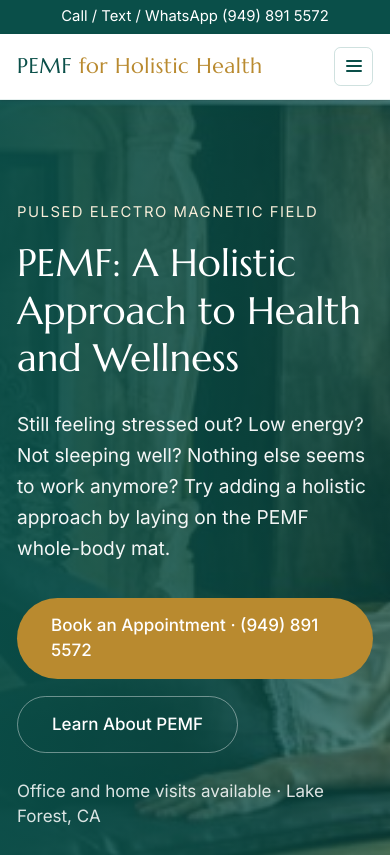
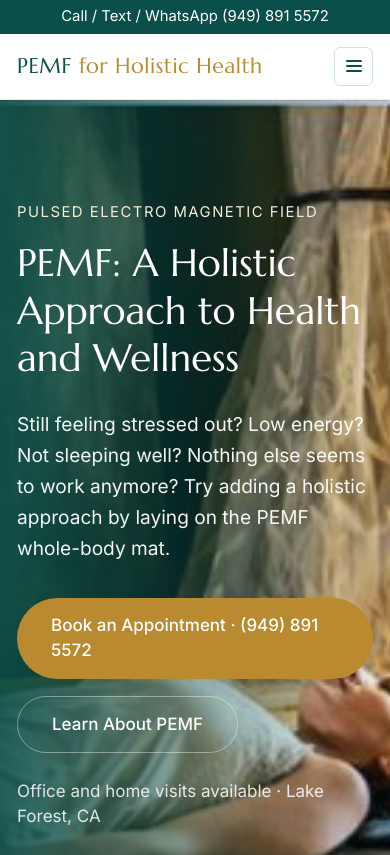
Before and after one commit to dary132/pemf-holistic-health, a Next.js app: page / in a window 390 px wide. Shown: the top 855 px of the page. Built offline with nearby package versions, Linux system fonts and the light colour scheme.

Commit message:
Show hero photo at full strength and pin it as the link preview image

```diff
--- a/app/layout.tsx
+++ b/app/layout.tsx
@@ -15,6 +15,7 @@ const body = Inter({
 });
 
 export const metadata: Metadata = {
+  metadataBase: new URL("https://pemfforholistichealth.com"),
   title: `${site.name} | Lake Forest, CA`,
   description:
     "PEMF, a holistic approach to health and wellness. Whole-body PEMF sessions for energy, sleep, relaxation, sports performance, and pets. Office and home visits available in Lake Forest, CA.",
--- a/app/page.tsx
+++ b/app/page.tsx
@@ -87,13 +87,13 @@ export default function Home() {
             alt="Whole-body PEMF mat session at home"
             fill
             priority
-            className="object-cover opacity-40"
+            className="object-cover object-[70%_center] md:object-center"
           />
           <div
             aria-hidden="true"
-            className="absolute inset-0 bg-gradient-to-r from-brand-dark/85 via-brand-dark/60 to-brand-dark/25"
+            className="absolute inset-0 bg-gradient-to-r from-brand-dark/90 via-brand-dark/45 to-brand-dark/5"
           />
-          <div className="relative mx-auto max-w-6xl px-4 py-24 sm:py-32">
+          <div className="relative mx-auto max-w-6xl px-4 pt-24 pb-52 sm:py-32">
             <p className="text-accent-light tracking-widest uppercase text-sm mb-4">
               Pulsed Electro Magnetic Field
             </p>
```
Also changed, not shown: app/opengraph-image.jpg (added).
